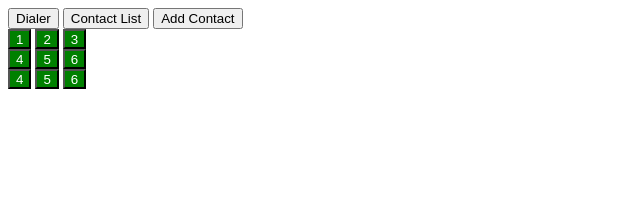
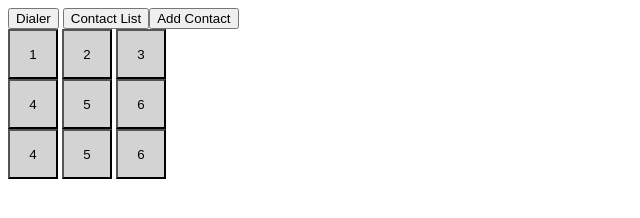
Before and after one commit to DjRoxer/DjRoxer.github.io, a plain HTML site: page index.html in a window 1280 px wide. Shown: the whole page, without its empty margins (0-640 px from the left). Drawn offline with nearby package versions, Linux system fonts and the light colour scheme.

Commit message:
addButtons

```diff
--- a/index.html
+++ b/index.html
@@ -6,10 +6,10 @@
 	<link rel="stylesheet" href="phone.css">
 </head>
 <body>
-	<div id = "Tab">
-		<button  id= "dialer"> Dialer</button>
-		<button  id= "contact"> Contact List</button>
-		<button  id= "add"> Add Contact</button>
+	<div id = "Tabs">
+		<button class="Tab" id= "dialer"> Dialer</button>
+		<button class="Tab" id= "contact"> Contact List</butto>
+		<button class="Tab" id= "add"> Add Contact</button>
 	</div>
 	<div id ="numbers">
 		<div>
--- a/phone.css
+++ b/phone.css
@@ -1,5 +1,5 @@
 /* make all buttons 20 by 20 pixels with white text and green background and a 10 pixel margin */
-button.Num {  height: 20px; background: green; color: white;  }
+button.Num {  height: 50px; width: 50px; background: lightgray; color: black;  }
 
 /* make all tags with the "cool" class name have blue text */
 .cool { color: blue; }
```
